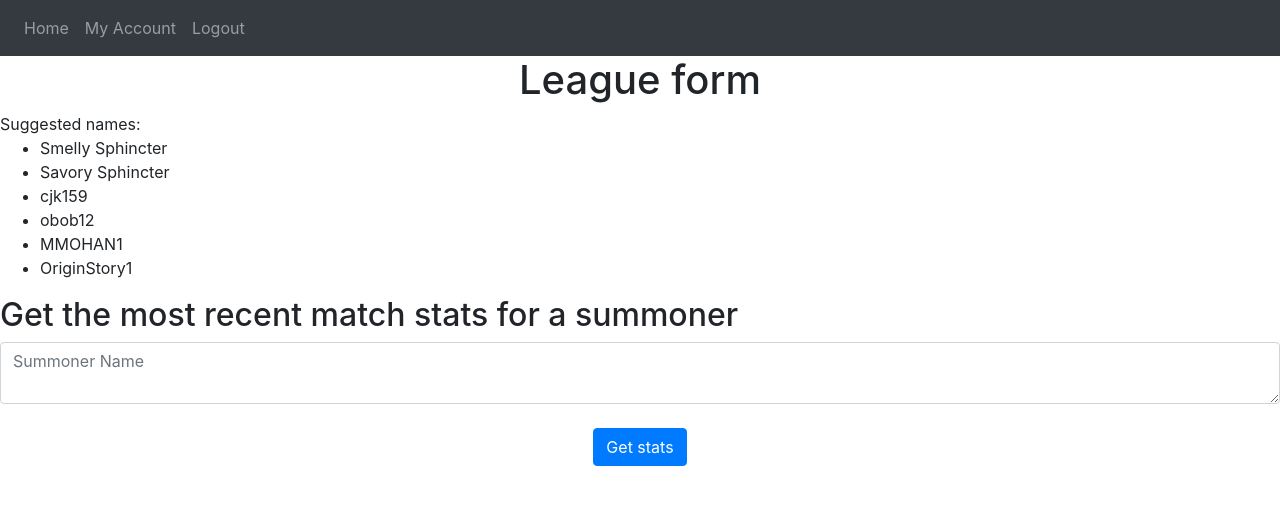
After one commit to Randall-Ryan/Flask-AI-Project, a Flask app: page /league-form in a window 1280 px wide. The commit adds this page. Shown: the top 505 px of the page. Run offline with Flask 2, Linux system fonts and the light colour scheme; the visitor is signed in with stand-in values (Sample User, id 1); some libraries are stand-ins or nearby versions.

Commit message:
league updates

```diff
--- a/website/static/index.css
+++ b/website/static/index.css
@@ -14,3 +14,26 @@
     font-size: 200%;
     color:turquoise
 }
+
+.participant {
+    width: 30%;
+    float: left;
+    margin: 1%;
+    text-align: center;
+}
+
+.main_participant {
+    margin: 5%;
+    width: 90%;
+    float: left;
+    background-color: grey;
+    text-align: center;
+    padding: 2%
+}
+
+.team100 {
+background-color: blue;
+}
+.team200 {
+    background-color: red;
+    }
--- a/website/templates/base.html
+++ b/website/templates/base.html
@@ -59,7 +59,7 @@
     </div>
     {% endif %} {% endfor %} {% endif %} {% endwith %}
 
-    <div class="container">{% block content %} {% endblock %}</div>
+    <div >{% block content %} {% endblock %}</div>
     <script
       src="https://code.jquery.com/jquery-3.2.1.slim.min.js"
       integrity="sha384-KJ3o2DKtIkvYIK3UENzmM7KCkRr/rE9/Qpg6aAZGJwFDMVNA/GpGFF93hXpG5KkN"
--- a/website/templates/home.html
+++ b/website/templates/home.html
@@ -4,5 +4,5 @@
 
 <a href="/my-notes"> <div id="my-notes-div">My notes</div> </a>
 <a href="/all-notes"><div id="all-notes-div">All notes</div> </a>
-<a href="/testing"><div id="my-testing-div">League testing</div> </a>
+<a href="/league-form"><div id="my-testing-div">League</div> </a>
 {% endblock %}
--- /dev/null
+++ b/website/templates/league_form.html
@@ -0,0 +1,30 @@
+{% extends "base.html" %} {% block title %}League form{% endblock %} {% block
+content %}
+<h1 align="center">League form</h1>
+
+<div class="suggested-names">
+  Suggested names:
+  <ul>
+    <li>Smelly Sphincter</li>
+    <li>Savory Sphincter</li>
+    <li>cjk159</li>
+    <li>obob12</li>
+    <li>MMOHAN1</li>
+    <li>OriginStory1</li>
+  </ul>
+</div>
+
+<form method="POST">
+  <h2>Get the most recent match stats for a summoner</h2>
+  <textarea
+    name="summoner"
+    id="summonerName"
+    class="form-control"
+    placeholder="Summoner Name"
+  ></textarea>
+  <br />
+  <div align="center">
+    <button type="submit" class="btn btn-primary">Get stats</button>
+  </div>
+</form>
+{% endblock %}
--- a/website/views.py
+++ b/website/views.py
@@ -143,3 +143,78 @@ def delete_note():
             db.session.delete(note)
             db.session.commit()
             return jsonify({})
+
+
+@views.route("/league-form", methods=["GET", "POST"])
+@login_required
+def league_form():
+    if request.method == "POST":
+        summonerName = request.form.get("summoner")
+        # past number of games?
+        # TODO: make better check/error handling if summoner name exists
+        if not summonerName:
+            flash("Please enter a valid summoner", category="error")
+        else:
+
+            my_region = "na1"
+            summoner = lol_watcher.summoner.by_name(my_region, summonerName)
+
+            try:
+                response = lol_watcher.match.matchlist_by_puuid(
+                    my_region, summoner["puuid"]
+                )
+            except ApiError as err:
+                if err.response.status_code == 429:
+                    print(
+                        "We should retry in {} seconds.".format(
+                            err.headers["Retry-After"]
+                        )
+                    )
+                    print(
+                        "this retry-after is handled by default by the RiotWatcher library"
+                    )
+                    print("future requests wait until the retry-after time passes")
+                elif err.response.status_code == 404:
+                    print("Summoner with that ridiculous name not found.")
+                else:
+                    raise
+
+            res = lol_watcher.match.by_id(my_region, response[0])
+            game_info = {}
+            minutes = int(res["info"]["gameDuration"] / 60)
+            seconds = res["info"]["gameDuration"] % 60
+            game_info["gameDuration"] = f"{minutes}:{seconds}"
+            game_info["gameMode"] = res["info"]["gameMode"]
+            game_info["gameId"] = res["info"]["gameId"]
+            participants = res["info"]["participants"]
+
+            total_gold = 0
+            for participant in participants:
+                total_gold = int(participant["goldEarned"] + total_gold)
+
+            avg_gold = total_gold / len(participants)
+            for participant in participants:
+                plot.close()
+                x = ["Average gold earned", participant["summonerName"]]
+                goldearned = [avg_gold, participant["goldEarned"]]
+                plot.bar(x, goldearned)
+
+                for idx, value in enumerate(goldearned):
+                    plot.text(idx, value, str(int(value)))
+
+                img = io.BytesIO()
+                plot.savefig(img, format="png")
+                img.seek(0)
+                participant["plot_data"] = urllib.parse.quote(
+                    base64.b64encode(img.getvalue()).decode("utf-8")
+                )
+
+            return render_template(
+                "match.html",
+                participants=participants,
+                game_info=game_info,
+                user=current_user,
+                summoner=summonerName,
+            )
+
+    return render_template("league_form.html", user=current_user)
```
Also changed, not shown: website/templates/match.html (added, +36 -0 lines), website/templates/testing.html (deleted, +0 -18 lines).
